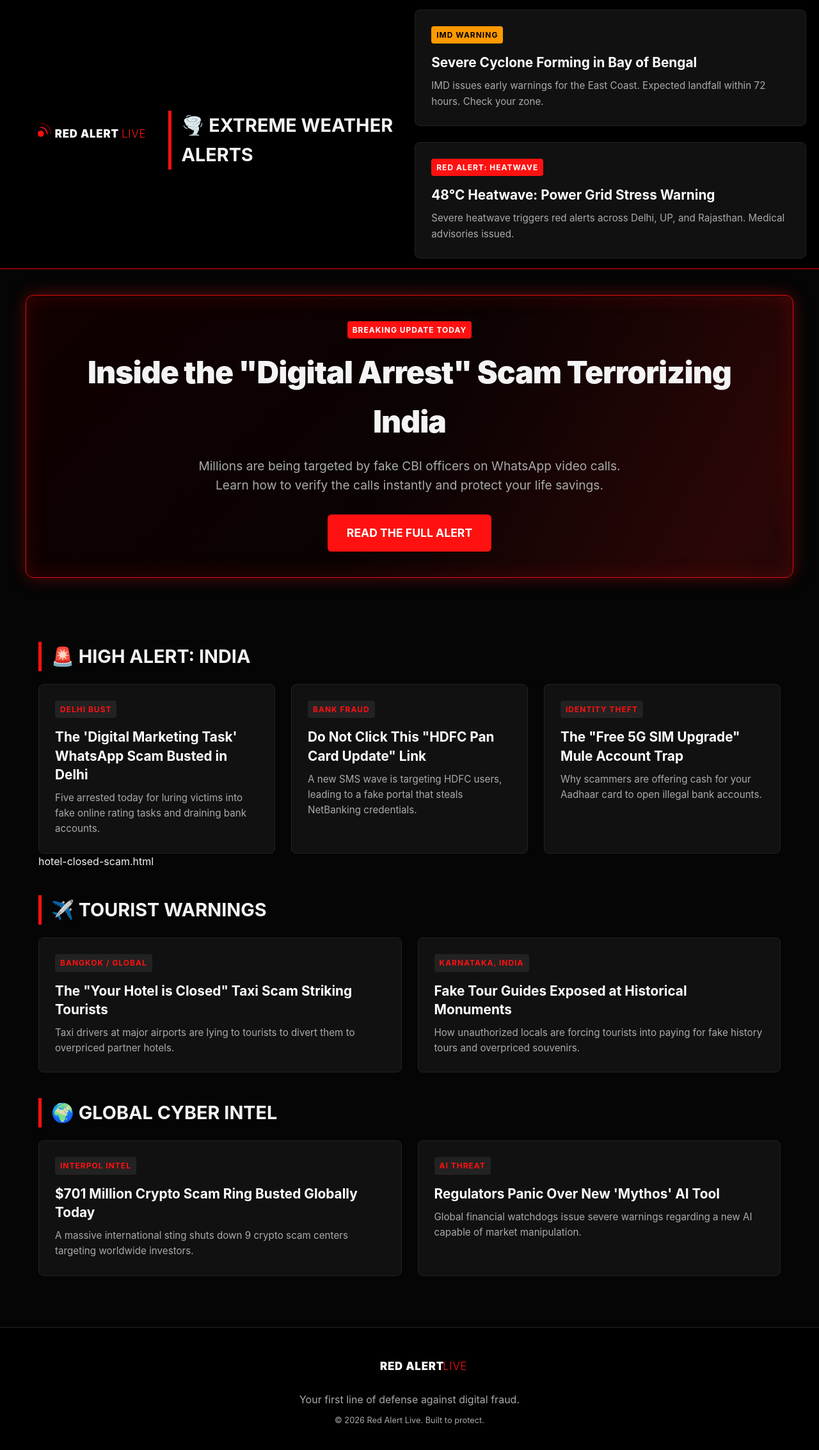
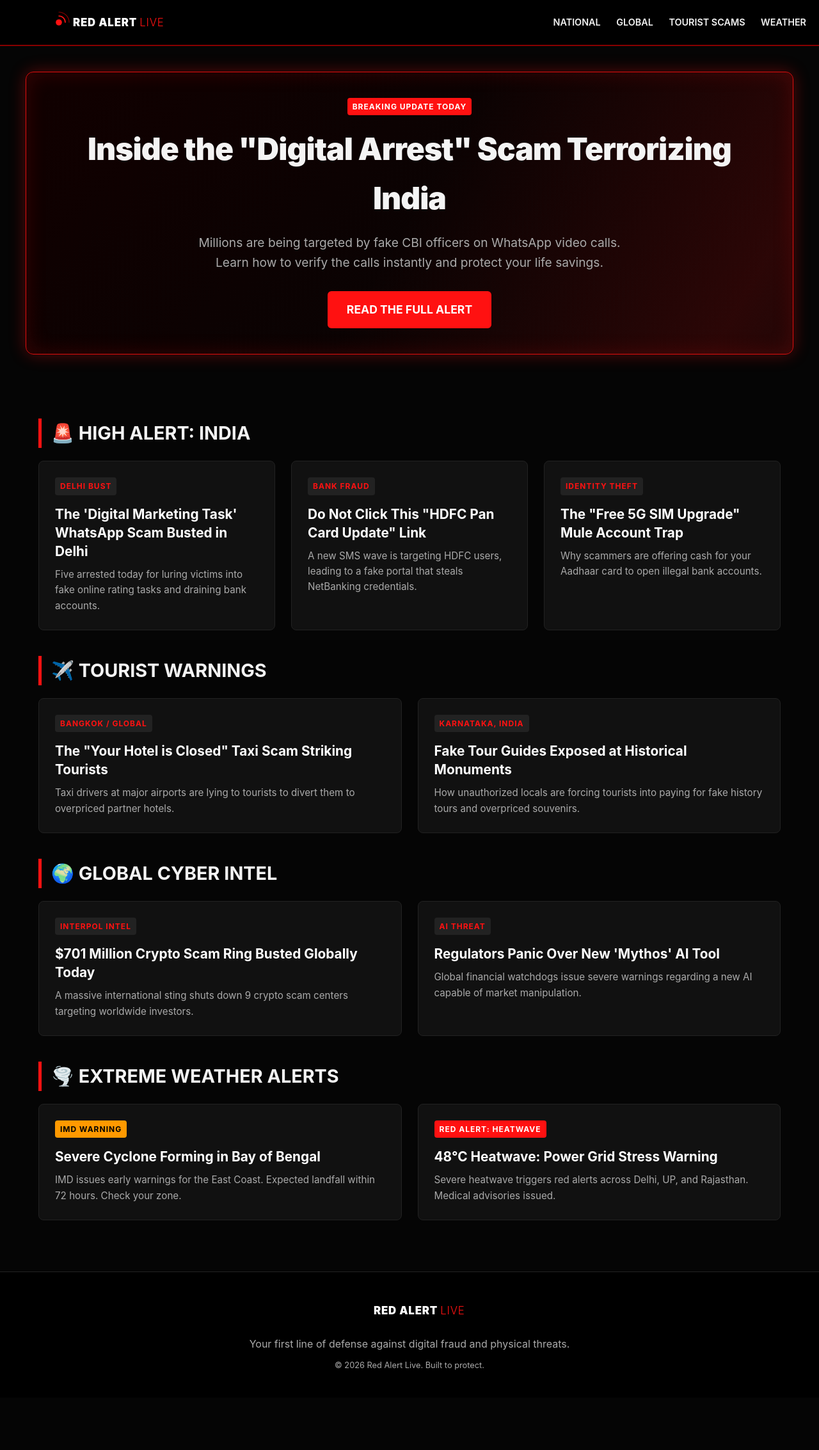
Before and after one commit to piyushsamal7855-cmd/redalertlive.in, a plain HTML site: page index.html in a window 1280 px wide. Shown: the whole page at 64% size. After the commit the page ends 2184 px from the top, so only its background shows below. Drawn offline with Linux system fonts and the light colour scheme.

Commit message:
Update index.html

```diff
--- a/index.html
+++ b/index.html
@@ -4,7 +4,7 @@
     <meta charset="UTF-8">
     <meta name="viewport" content="width=device-width, initial-scale=1.0">
     <title>Red Alert Live | India's #1 Scam & Cyber Threat Tracker</title>
-    <meta name="description" content="Real-time alerts on digital scams, UPI frauds, and tourist traps globally and in India.">
+    <meta name="description" content="Real-time alerts on digital scams, UPI frauds, tourist traps, and extreme weather globally and in India.">
 
     <style>
         /* CORE VARIABLES */
@@ -38,12 +38,13 @@
         .logo-container {
             height: 40px;
             width: 300px;
+            cursor: pointer;
         }
 
         nav a { color: var(--text-light); text-decoration: none; margin-left: 20px; font-weight: 600; font-size: 0.9rem; text-transform: uppercase; transition: color 0.3s; }
         nav a:hover { color: var(--alert-red); }
 
-        /* HERO SECTION */
+        /* HERO SECTION WITH ALERT ANIMATIONS */
         .hero {
             max-width: 1200px;
             margin: 40px auto;
@@ -77,20 +78,15 @@
         }
 
         @keyframes emergency-pulse {
-            0% {
-                box-shadow: 0 0 10px rgba(255, 17, 17, 0.1), inset 0 0 10px rgba(255, 17, 17, 0.05);
-                border-color: #660000;
-            }
-            100% {
-                box-shadow: 0 0 30px rgba(255, 17, 17, 0.4), inset 0 0 40px rgba(255, 17, 17, 0.2);
-                border-color: var(--alert-red);
-            }
+            0% { box-shadow: 0 0 10px rgba(255, 17, 17, 0.1), inset 0 0 10px rgba(255, 17, 17, 0.05); border-color: #660000; }
+            100% { box-shadow: 0 0 30px rgba(255, 17, 17, 0.4), inset 0 0 40px rgba(255, 17, 17, 0.2); border-color: var(--alert-red); }
         }
 
         @keyframes radar-sweep {
             0% { left: -150%; }
             100% { left: 150%; }
         }
+
         .hero h1 { font-size: 3rem; margin-bottom: 15px; font-weight: 900; letter-spacing: -1px; }
         .hero p { font-size: 1.2rem; color: var(--text-dim); margin-bottom: 30px; max-width: 700px; margin-inline: auto; }
 
@@ -154,16 +150,14 @@
 
         @media (max-width: 768px) {
             .hero h1 { font-size: 2.2rem; }
-            nav { display: none; /* Hide standard nav on mobile for now */ }
+            nav { display: none; }
         }
     </style>
 </head>
 <body>
 
-    <!-- HEADER WITH BUILT-IN SVG LOGO -->
     <header>
-        <div class="logo-container">
-            <!-- This SVG is your official Logo -->
+        <div class="logo-container" onclick="window.location.href='index.html'">
             <svg xmlns="http://www.w3.org/2000/svg" viewBox="0 0 450 100" width="100%" height="100%">
                 <circle cx="30" cy="50" r="12" fill="#ff1111">
                     <animate attributeName="opacity" values="1;0.2;1" dur="1.5s" repeatCount="indefinite"/>
@@ -175,41 +169,31 @@
                 </text>
             </svg>
         </div>
-        <h2 class="section-title" id="weather">🌪️ Extreme Weather Alerts</h2>
-        <div class="news-grid">
-            <a href="cyclone-alert.html" class="news-card">
-                <span class="card-tag" style="background-color: #ff9900; color: #000;">IMD WARNING</span>
-                <h3>Severe Cyclone Forming in Bay of Bengal</h3>
-                <p>IMD issues early warnings for the East Coast. Expected landfall within 72 hours. Check your zone.</p>
-            </a>
-            <a href="#" class="news-card">
-                <span class="card-tag" style="background-color: var(--alert-red); color: white;">RED ALERT: HEATWAVE</span>
-                <h3>48°C Heatwave: Power Grid Stress Warning</h3>
-                <p>Severe heatwave triggers red alerts across Delhi, UP, and Rajasthan. Medical advisories issued.</p>
-            </a>
-        </div>
+        <nav>
+            <a href="#india">National</a>
+            <a href="#global">Global</a>
+            <a href="#tourist">Tourist Scams</a>
+            <a href="#weather">Weather</a>
+        </nav>
     </header>
 
-    <!-- TOP BREAKING NEWS HERO -->
     <section class="hero">
         <div class="card-tag" style="background-color: var(--alert-red); color: white;">BREAKING UPDATE TODAY</div>
         <h1>Inside the "Digital Arrest" Scam Terrorizing India</h1>
         <p>Millions are being targeted by fake CBI officers on WhatsApp video calls. Learn how to verify the calls instantly and protect your life savings.</p>
-        <!-- Link this button to the article page you created previously -->
         <a href="digital-arrest.html" class="btn-main">Read the Full Alert</a>
     </section>
 
     <div class="container">
 
-        <!-- NATIONAL THREATS GRID -->
         <h2 class="section-title" id="india">🚨 High Alert: India</h2>
         <div class="news-grid">
-            <a href="whatsapp-task-scam.html"class="news-card">
+            <a href="whatsapp-task-scam.html" class="news-card">
                 <span class="card-tag">Delhi Bust</span>
                 <h3>The 'Digital Marketing Task' WhatsApp Scam Busted in Delhi</h3>
                 <p>Five arrested today for luring victims into fake online rating tasks and draining bank accounts.</p>
             </a>
-            <a href="hdfc-pan-scam.html"class="news-card">
+            <a href="hdfc-pan-scam.html" class="news-card">
                 <span class="card-tag">Bank Fraud</span>
                 <h3>Do Not Click This "HDFC Pan Card Update" Link</h3>
                 <p>A new SMS wave is targeting HDFC users, leading to a fake portal that steals NetBanking credentials.</p>
@@ -219,9 +203,8 @@
                 <h3>The "Free 5G SIM Upgrade" Mule Account Trap</h3>
                 <p>Why scammers are offering cash for your Aadhaar card to open illegal bank accounts.</p>
             </a>
-        </div>hotel-closed-scam.html
+        </div>
 
-        <!-- TOURIST SCAMS GRID -->
         <h2 class="section-title" id="tourist">✈️ Tourist Warnings</h2>
         <div class="news-grid">
             <a href="hotel-closed-scam.html" class="news-card">
@@ -236,7 +219,6 @@
             </a>
         </div>
 
-        <!-- GLOBAL THREATS GRID -->
         <h2 class="section-title" id="global">🌍 Global Cyber Intel</h2>
         <div class="news-grid">
             <a href="crypto-scam-bust.html" class="news-card">
@@ -251,17 +233,31 @@
             </a>
         </div>
 
+        <h2 class="section-title" id="weather">🌪️ Extreme Weather Alerts</h2>
+        <div class="news-grid">
+            <a href="cyclone-alert.html" class="news-card">
+                <span class="card-tag" style="background-color: #ff9900; color: #000;">IMD WARNING</span>
+                <h3>Severe Cyclone Forming in Bay of Bengal</h3>
+                <p>IMD issues early warnings for the East Coast. Expected landfall within 72 hours. Check your zone.</p>
+            </a>
+            <a href="#" class="news-card">
+                <span class="card-tag" style="background-color: var(--alert-red); color: white;">RED ALERT: HEATWAVE</span>
+                <h3>48°C Heatwave: Power Grid Stress Warning</h3>
+                <p>Severe heatwave triggers red alerts across Delhi, UP, and Rajasthan. Medical advisories issued.</p>
+            </a>
+        </div>
+
     </div>
 
     <footer>
-        <div class="logo-container" style="margin: 0 auto 20px auto;">
-            <!-- Footer Logo Duplicate -->
-            <svg xmlns="http://www.w3.org/2000/svg" viewBox="0 0 400 100" width="100%" height="100%">
-                <text x="85" y="65" font-family="Arial, sans-serif" font-size="42" font-weight="900" fill="#ffffff" letter-spacing="2">RED ALERT</text>
-                <text x="330" y="65" font-family="Arial, sans-serif" font-size="42" font-weight="300" fill="#ff1111" letter-spacing="2">LIVE</text>
+        <div class="logo-container" style="margin: 0 auto 20px auto; cursor: pointer;" onclick="window.location.href='index.html'">
+            <svg xmlns="http://www.w3.org/2000/svg" viewBox="0 0 450 100" width="100%" height="100%">
+                <text x="85" y="65" font-family="Arial, sans-serif" font-size="42" font-weight="900" fill="#ffffff" letter-spacing="2">
+                    RED ALERT <tspan font-weight="300" fill="#ff1111">LIVE</tspan>
+                </text>
             </svg>
         </div>
-        <p>Your first line of defense against digital fraud.</p>
+        <p>Your first line of defense against digital fraud and physical threats.</p>
         <p style="font-size: 0.8rem; margin-top: 10px;">&copy; 2026 Red Alert Live. Built to protect.</p>
     </footer>
 
```
Lines whose indentation alone changed are shown as unchanged.
